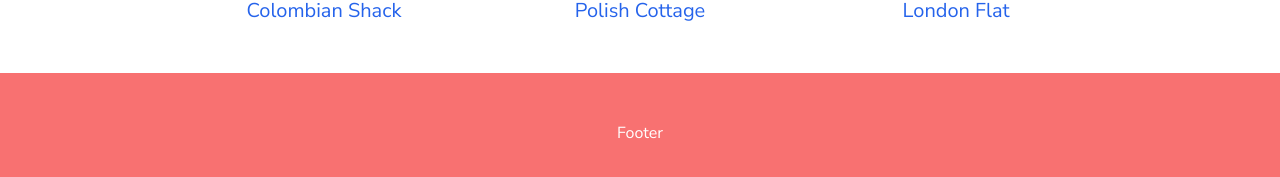
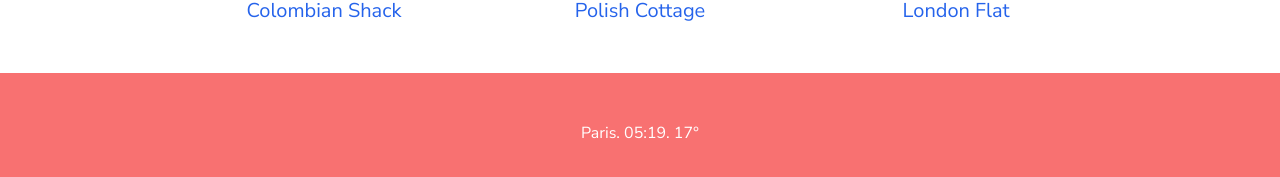
Before and after one commit to SAIDOU11/CouchSurfing-typescript, a React (Vite) app: page / in a window 1280 px wide. Shown: the part 1192-1369 px from the top of the page. Built offline with nearby package versions, Linux system fonts and the light colour scheme.

Commit message:
tuples challenge

```diff
--- a/src/components/Container.tsx
+++ b/src/components/Container.tsx
@@ -57,7 +57,7 @@ const properties: {
     code: number;
     country: string;
   };
-  contact: [number, string];
+  contact: string;
   isAvailable: boolean;
 }[] = [
   {
@@ -70,7 +70,7 @@ const properties: {
       code: 45623,
       country: "Colombia",
     },
-    contact: [+112233445, "colombian@mail.com"],
+    contact: "colombian@mail.com",
     isAvailable: true,
   },
   {
@@ -83,7 +83,7 @@ const properties: {
       code: 34664,
       country: "Poland",
     },
-    contact: [+112255432, "poland@mail.com"],
+    contact: "poland@mail.com",
     isAvailable: false,
   },
   {
@@ -96,7 +96,7 @@ const properties: {
       code: 45623,
       country: "United Kingdom",
     },
-    contact: [+987654321, "london@mail.com"],
+    contact: "london@mail.com",
     isAvailable: true,
   },
 ];
--- a/src/components/Footer.tsx
+++ b/src/components/Footer.tsx
@@ -1,6 +1,10 @@
+let currentLocation: [string, string, number] = ["Paris", "05:19", 17];
+
 export const Footer = () => {
   return (
-    <div className="w-full bg-red-400 text-white py-12 text-center">Footer</div>
+    <div className="w-full bg-red-400 text-white py-12 text-center">
+      {`${currentLocation[0]}. ${currentLocation[1]}. ${currentLocation[2]}° `}
+    </div>
   );
 };
 
```
